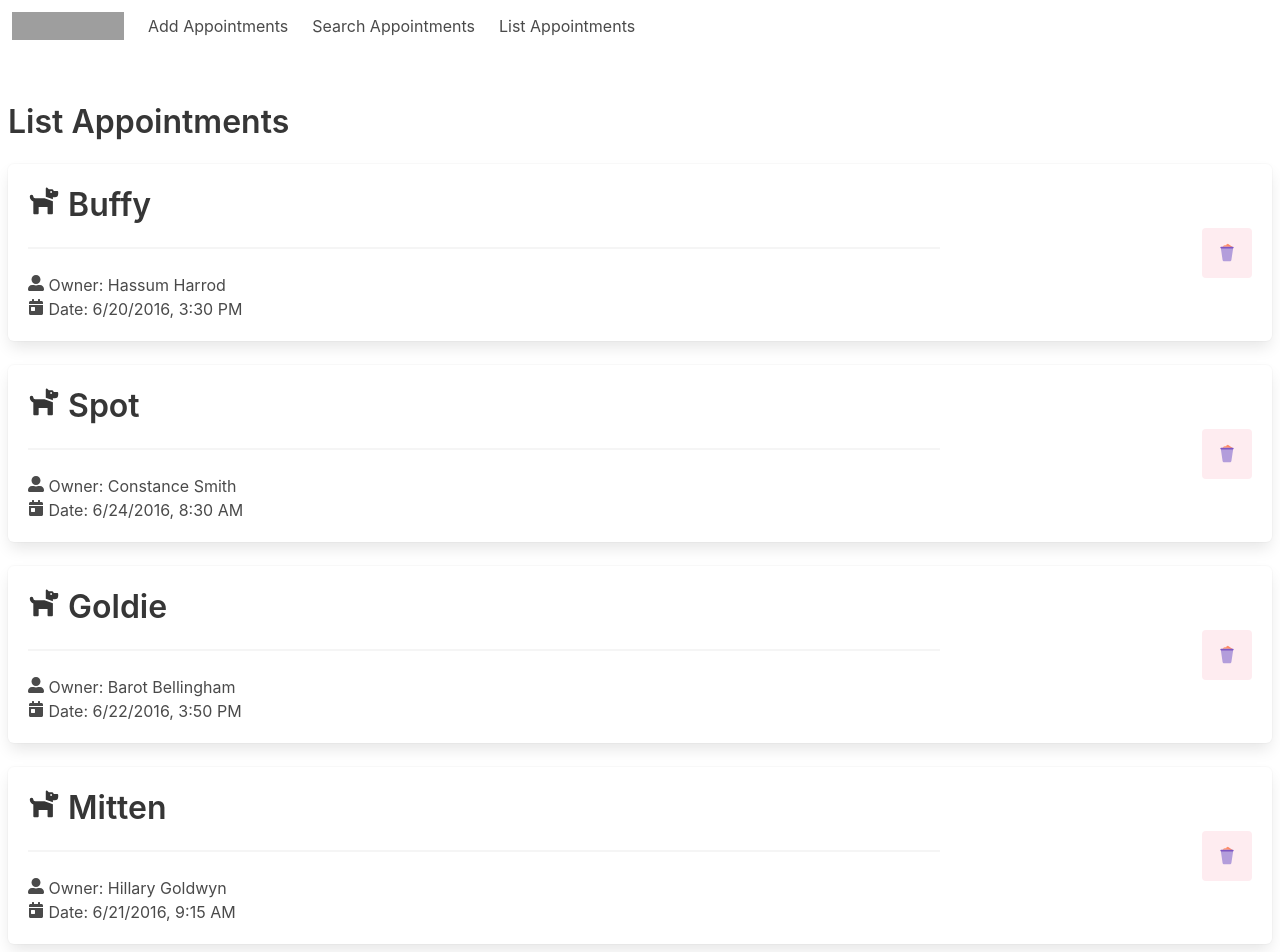
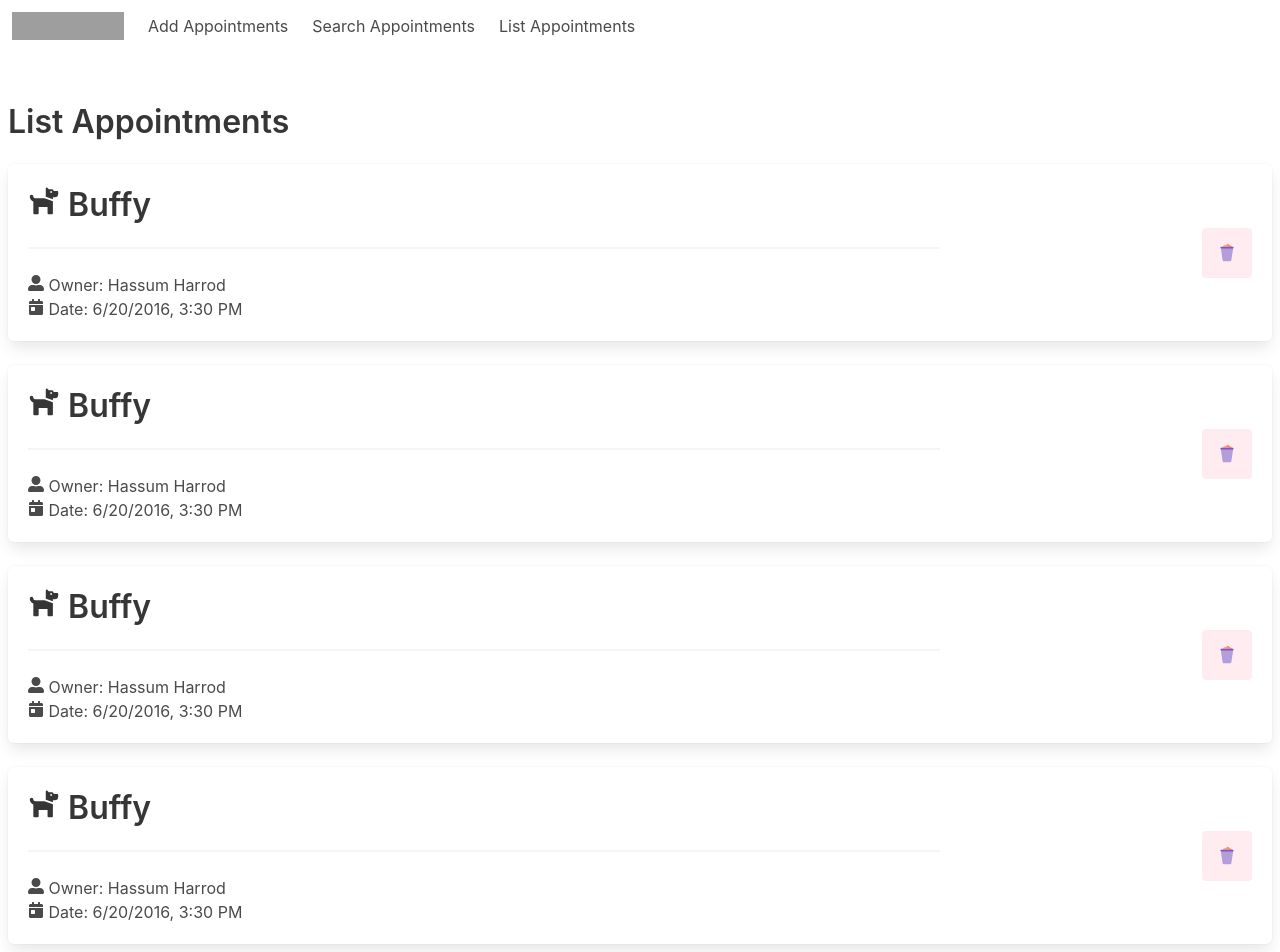
Before and after one commit to flavioccf/reactjs-pet-appointment, a React (Create React App) app: page /list_appointment in a window 1280 px wide. Shown: the top 952 px of the page. Built offline with nearby package versions, Linux system fonts and the light colour scheme; data requests are answered from the project's data file; grey boxes are pictures that could not be loaded.

Commit message:
add json-db axios delete and get functions

```diff
--- /dev/null
+++ b/db.json
@@ -0,0 +1,39 @@
+{
+  "appointments": [
+    {
+      "id": 1,
+      "petName": "Buffy",
+      "ownerName": "Hassum Harrod",
+      "aptDate": "2016-06-20 15:30",
+      "aptNotes": "This Chihuahua has not eaten for three days and is lethargic"
+    },
+    {
+      "id": 2,
+      "petName": "Buffy",
+      "ownerName": "Hassum Harrod",
+      "aptDate": "2016-06-20 15:30",
+      "aptNotes": "This Chihuahua has not eaten for three days and is lethargic"
+    },
+    {
+      "id": 3,
+      "petName": "Buffy",
+      "ownerName": "Hassum Harrod",
+      "aptDate": "2016-06-20 15:30",
+      "aptNotes": "This Chihuahua has not eaten for three days and is lethargic"
+    },
+    {
+      "id": 4,
+      "petName": "Buffy",
+      "ownerName": "Hassum Harrod",
+      "aptDate": "2016-06-20 15:30",
+      "aptNotes": "This Chihuahua has not eaten for three days and is lethargic"
+    },
+    {
+      "id": 5,
+      "petName": "Buffy",
+      "ownerName": "Hassum Harrod",
+      "aptDate": "2016-06-20 15:30",
+      "aptNotes": "This Chihuahua has not eaten for three days and is lethargic"
+    }
+  ]
+}
--- a/public/data.json
+++ /dev/null
@@ -1,26 +0,0 @@
-[
-    {
-      "petName": "Buffy",
-      "ownerName": "Hassum Harrod",
-      "aptDate": "2016-06-20 15:30",
-      "aptNotes": "This Chihuahua has not eaten for three days and is lethargic"
-    },
-    {
-      "petName": "Spot",
-      "ownerName": "Constance Smith",
-      "aptDate": "2016-06-24 08:30",
-      "aptNotes": "This German Shepherd is having some back pain"
-    },
-    {
-      "petName": "Goldie",
-      "ownerName": "Barot Bellingham",
-      "aptDate": "2016-06-22 15:50",
-      "aptNotes": "This Goldfish has some weird spots in the belly"
-    },
-    {
-      "petName": "Mitten",
-      "ownerName": "Hillary Goldwyn",
-      "aptDate": "2016-06-21 09:15",
-      "aptNotes": "Cat has excessive hairballs"
-    }
-  ]
--- a/src/components/AppointmentComp.tsx
+++ b/src/components/AppointmentComp.tsx
@@ -3,8 +3,11 @@ import { Appointment } from '../interfaces/Appointment';
 import { FcFullTrash } from 'react-icons/fc';
 import { FaDog, FaUserAlt, FaCalendarDay } from 'react-icons/fa';
 import { DateTime } from 'luxon';
+import AppointmentApi from '../services/apt_api';
 
-const AppointmentComp: React.FC<Appointment> = (apt)  => {
+const api = new AppointmentApi();
+
+const AppointmentComp = ({apt, setAppointments, myAppointments} : {apt: Appointment, setAppointments: Function, myAppointments: Array<Appointment>})  => {
     let scheduledDate = DateTime.fromFormat(apt.aptDate,'yyyy-MM-dd hh:mm');
     return (
         <>
@@ -22,7 +25,9 @@ const AppointmentComp: React.FC<Appointment> = (apt)  => {
                 </div>
                 <div className="column">
                     <button className="button is-danger is-light is-medium is-pulled-right"
-                    onClick={() => {}}
+                    onClick={() => api.deleteAppointment(apt.id)
+                        .then(setAppointments(myAppointments.filter((o: Appointment) => o.id !== apt.id )))
+                    }
                     >
                     <span className="icon">
                         <FcFullTrash/>
--- a/src/interfaces/Appointment.tsx
+++ b/src/interfaces/Appointment.tsx
@@ -1,4 +1,5 @@
 export interface Appointment {
+    id: number,
     petName: string,
     ownerName: string,
     aptDate: string,
--- a/src/pages/ListAppointments.tsx
+++ b/src/pages/ListAppointments.tsx
@@ -1,23 +1,16 @@
 import React, { useEffect, useState } from 'react';
 import AppointmentComp from '../components/AppointmentComp';
 import { Appointment } from '../interfaces/Appointment';
+import AppointmentApi from '../services/apt_api';
 
 function ListAppointments() {
     const [myAppointments, setMyAppointments] = useState([]);
 
     useEffect(() => {
+      const api = new AppointmentApi();
       async function loadApt() {
-        await fetch('./data.json')
-        .then(async res => {
-          const result = await res.json();
-          const apts = result.map((item: object, i: number) => {
-            return item;
-          });
-          setMyAppointments(apts);
-        })
-        .catch(error => {
-          throw new Error(error)
-        });
+        const apts = await api.getAppointmentList();
+        setMyAppointments(apts);
       }
       loadApt();
     },[]);
@@ -27,7 +20,7 @@ function ListAppointments() {
         <h1 className="title">List Appointments</h1>
         { myAppointments.length === 0 && <h1>No appointments at the moment...</h1> }
         { myAppointments.map((apt: Appointment, index: number) => {
-          return <AppointmentComp key={index+apt.petName} {...apt}></AppointmentComp>
+          return <AppointmentComp key={index+apt.petName} apt={apt} setAppointments={setMyAppointments} myAppointments={myAppointments}></AppointmentComp>
         }) }
       </>
     );
--- /dev/null
+++ b/src/services/apt_api.ts
@@ -0,0 +1,27 @@
+import axios from 'axios';
+require('dotenv').config();
+const URL:string = process.env.REACT_APP_URL!;
+
+class AppointmentApi {
+    async getAppointmentList() {
+        return await axios.get(URL)
+        .then(async res => {
+          const result = await res.data;
+          const apts = result.map((item: object, i: number) => {
+            return item;
+          });
+          return apts;
+        })
+        .catch(error => {
+          throw new Error(error)
+        });
+    };
+    async deleteAppointment(id: number) {
+        return await axios.delete(URL+`/${id}`).then(async res => res)
+        .catch(error => {
+            throw new Error(error)
+        });
+    };
+}
+
+export default AppointmentApi;
```
Also changed, not shown: package.json (+6 -1 lines), 2 other files (tests, documents, lock files or other folders).
